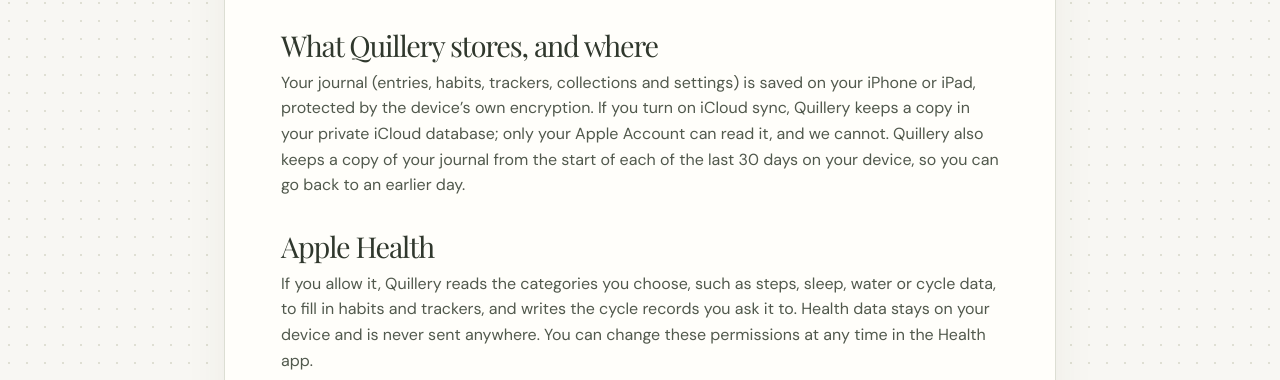
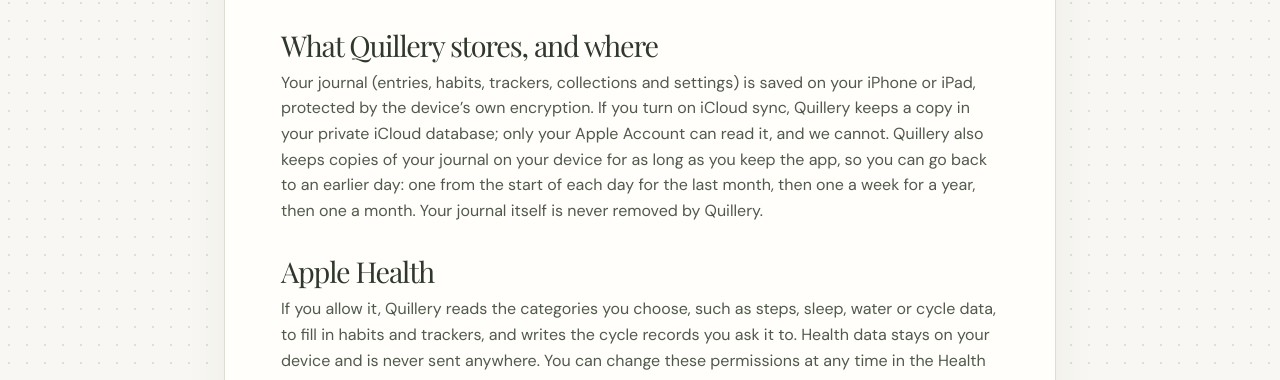
Before and after one commit to softpj/quillery-support, a plain HTML site: page privacy.html in a window 1280 px wide. Shown: the part 420-800 px from the top of the page. Drawn offline with Linux system fonts and the light colour scheme.

Commit message:
Privacy: copies are kept for as long as you keep the app

```diff
--- a/privacy.html
+++ b/privacy.html
@@ -24,7 +24,7 @@
 
       <section>
         <h2>What Quillery stores, and where</h2>
-        <p>Your journal (entries, habits, trackers, collections and settings) is saved on your iPhone or iPad, protected by the device’s own encryption. If you turn on iCloud sync, Quillery keeps a copy in your private iCloud database; only your Apple Account can read it, and we cannot. Quillery also keeps a copy of your journal from the start of each of the last 30 days on your device, so you can go back to an earlier day.</p>
+        <p>Your journal (entries, habits, trackers, collections and settings) is saved on your iPhone or iPad, protected by the device’s own encryption. If you turn on iCloud sync, Quillery keeps a copy in your private iCloud database; only your Apple Account can read it, and we cannot. Quillery also keeps copies of your journal on your device for as long as you keep the app, so you can go back to an earlier day: one from the start of each day for the last month, then one a week for a year, then one a month. Your journal itself is never removed by Quillery.</p>
       </section>
       <section>
         <h2>Apple Health</h2>
```
